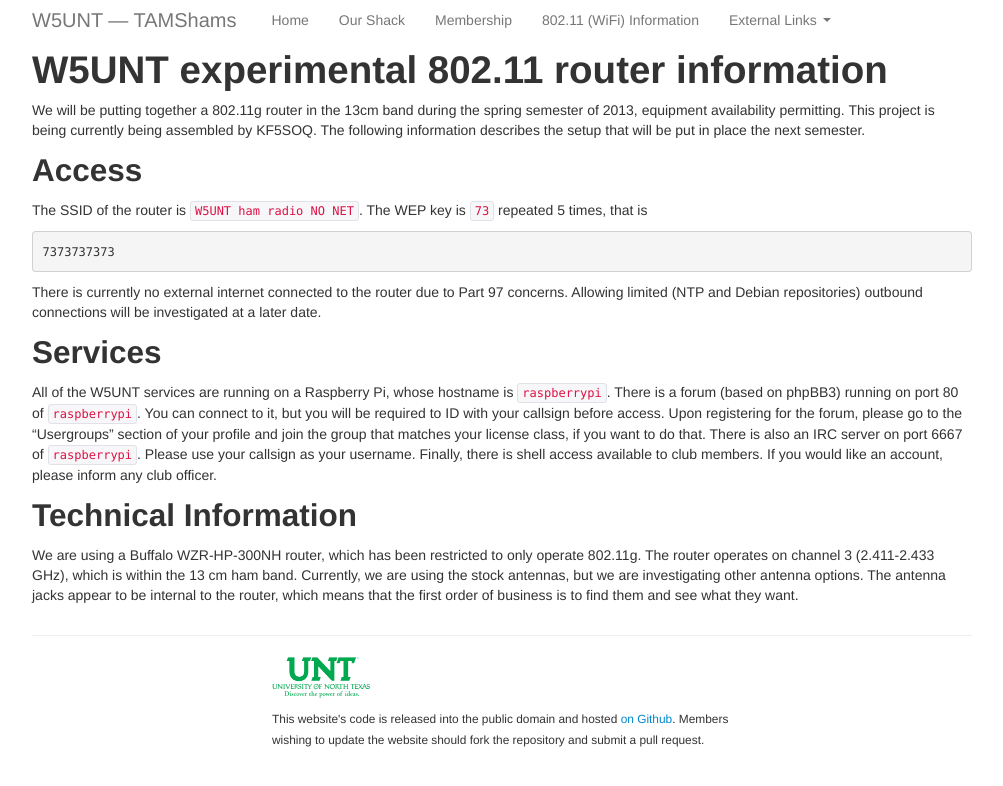
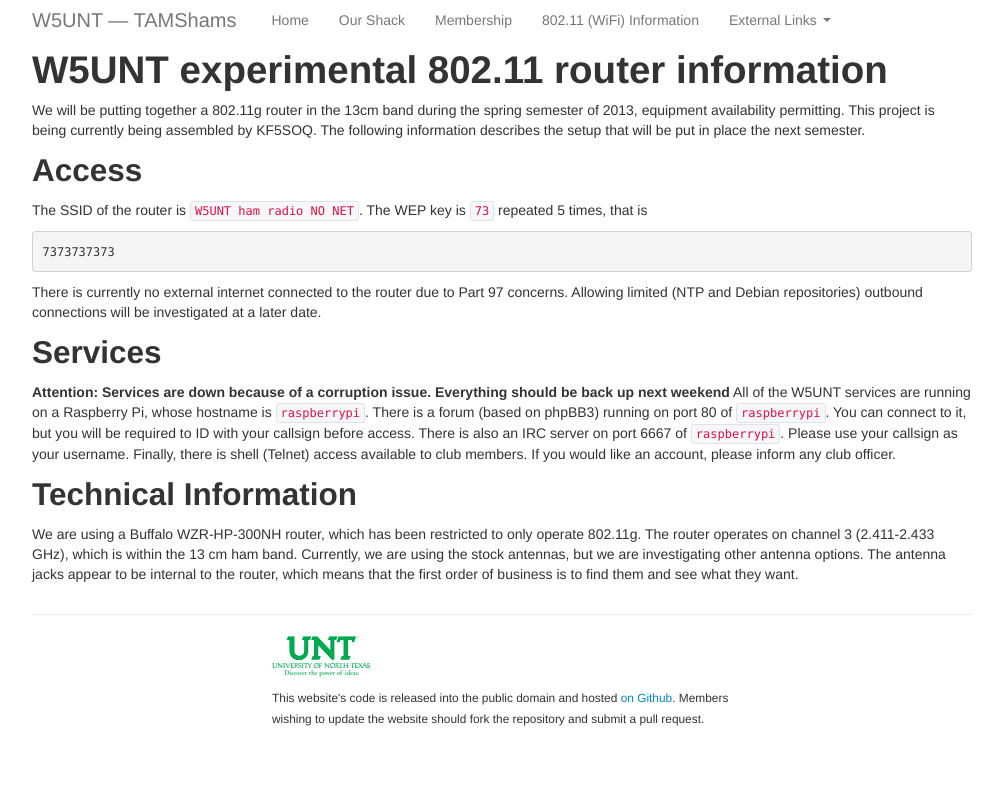
Before and after one commit to w5unt/w5unt.github.com, a Jekyll site: the page built from wifi.md, in a window 1280 px wide. Shown: the top 786 px of the page, without its empty margins (138-1141 px from the left). Built offline with Jekyll 4.4.1, drawn with Linux system fonts in a browser that asks for light colours; nearby versions of some CDN libraries.

Commit message:
Announced services downtime

```diff
--- a/wifi.md
+++ b/wifi.md
@@ -19,13 +19,13 @@ Allowing limited (NTP and Debian repositories) outbound connections will be inve
 
 Services
 --------
+**Attention: Services are down because of a corruption issue. Everything should be back up next weekend**
 All of the W5UNT services are running on a Raspberry Pi, whose hostname is `raspberrypi`.
 There is a forum (based on phpBB3) running on port 80 of `raspberrypi`.
 You can connect to it, but you will be required to ID with your callsign before access.
-Upon registering for the forum, please go to the "Usergroups" section of your profile and join the group that matches your license class, if you want to do that.
 There is also an IRC server on port 6667 of `raspberrypi`.
 Please use your callsign as your username.
-Finally, there is shell access available to club members.
+Finally, there is shell (Telnet) access available to club members.
 If you would like an account, please inform any club officer.
 
 Technical Information
```
